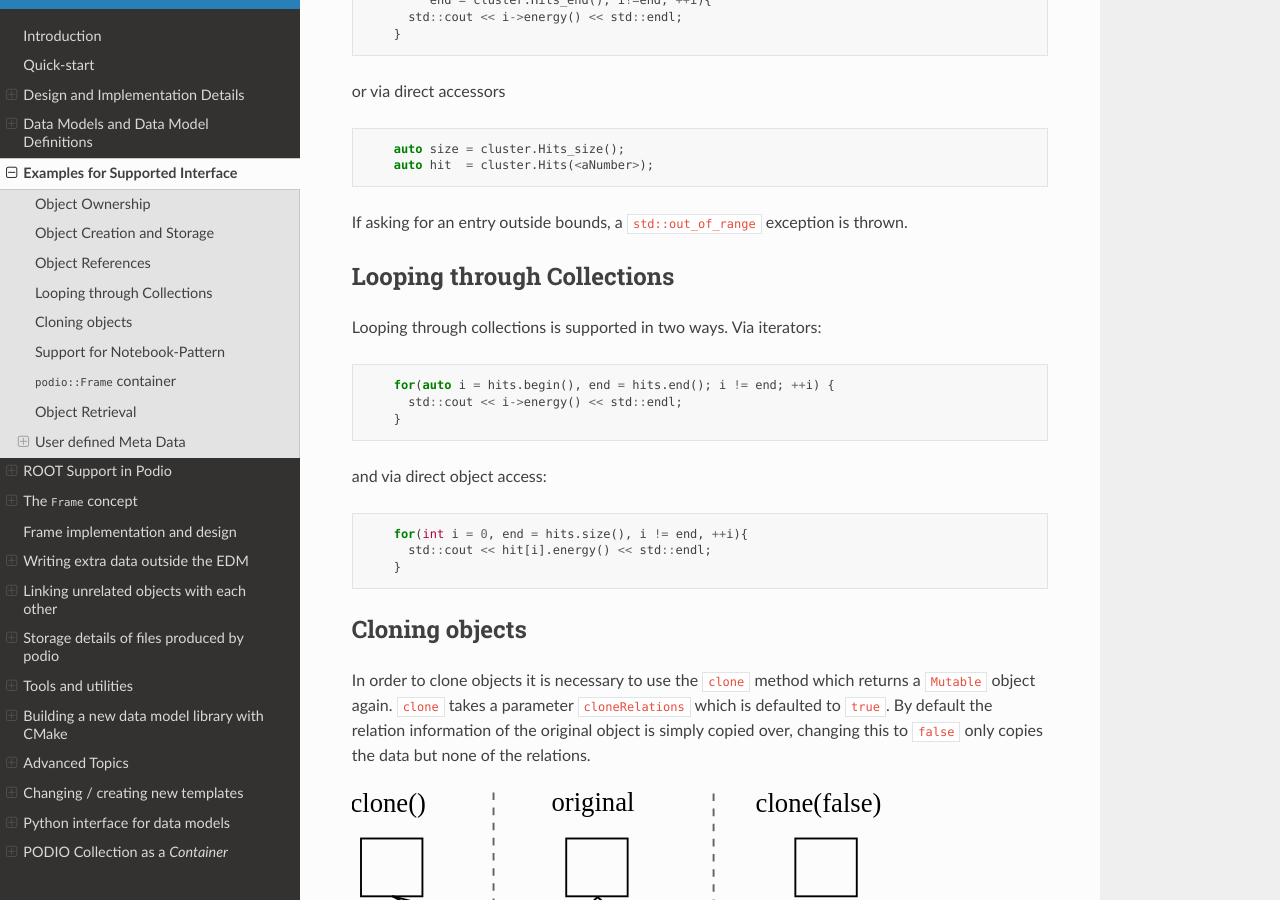
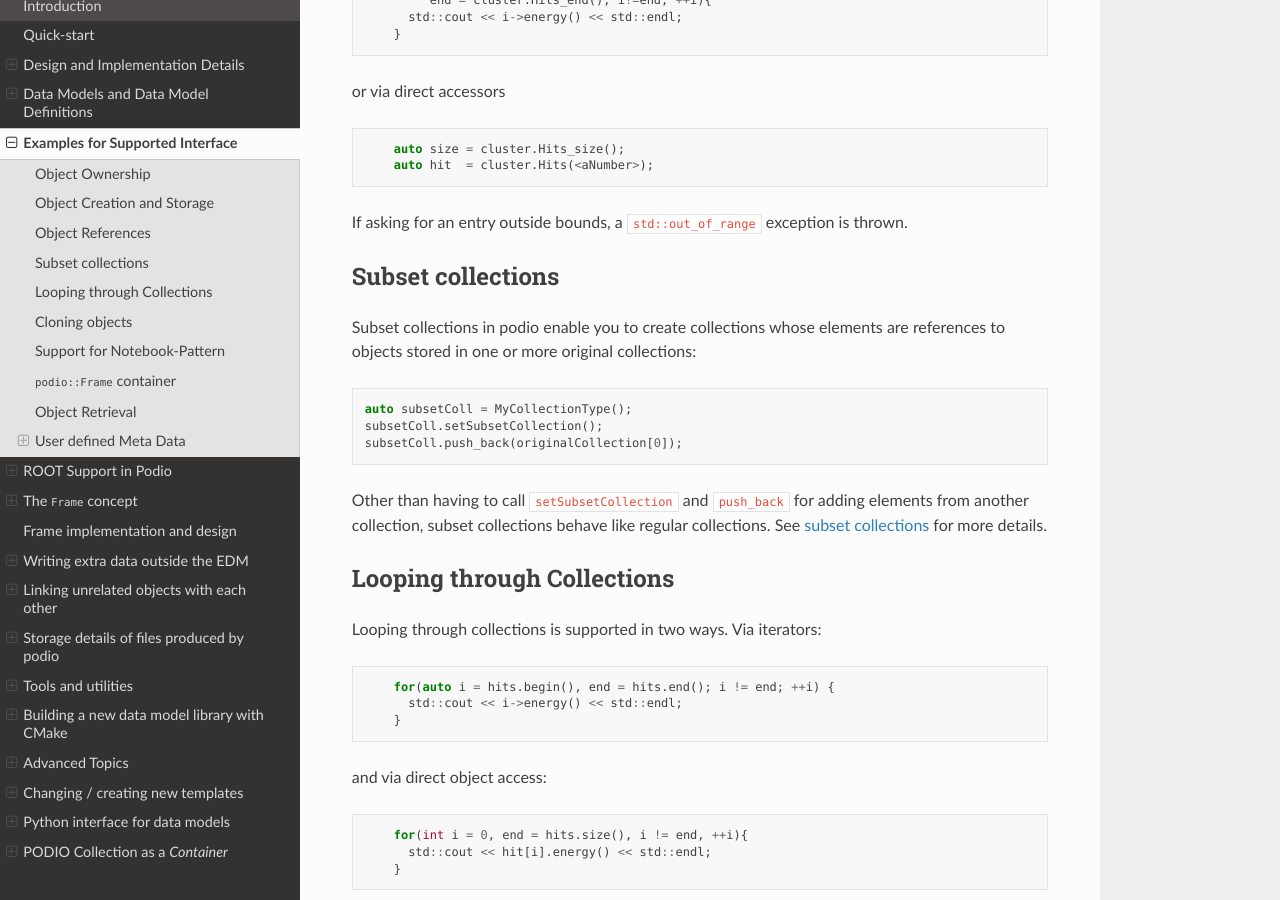
Before and after one commit to AIDASoft/podio, a Sphinx documentation site: the page built from doc/examples.md, in a window 1280 px wide and 900 px high, scrolled down 1282 px. Built offline with Sphinx 7.4.7 and the Read the Docs theme 3.1.0, drawn with Linux system fonts in a browser that asks for light colours; pages that are not in the unit, such as notebooks, are missing from menus; the version number could not be read and is left out.

Commit message:
Add an example in examples.md

````diff
--- a/doc/examples.md
+++ b/doc/examples.md
@@ -67,6 +67,21 @@ or via direct accessors
 ```
 
 If asking for an entry outside bounds, a `std::out_of_range` exception is thrown.
+
+### Subset collections
+Subset collections in podio enable you to create collections whose elements are
+references to objects stored in one or more original collections:
+
+```cpp
+auto subsetColl = MyCollectionType();
+subsetColl.setSubsetCollection();
+subsetColl.push_back(originalCollection[0]);
+```
+
+Other than having to call `setSubsetCollection` and `push_back` for adding
+elements from another collection, subset collections behave like regular
+collections. See [subset collections](advanced_topics.md#subset-collections) for
+more details.
 
 
 ### Looping through Collections
````
